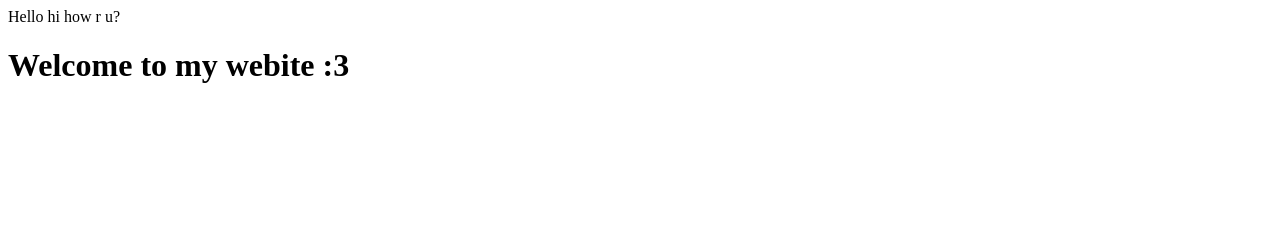
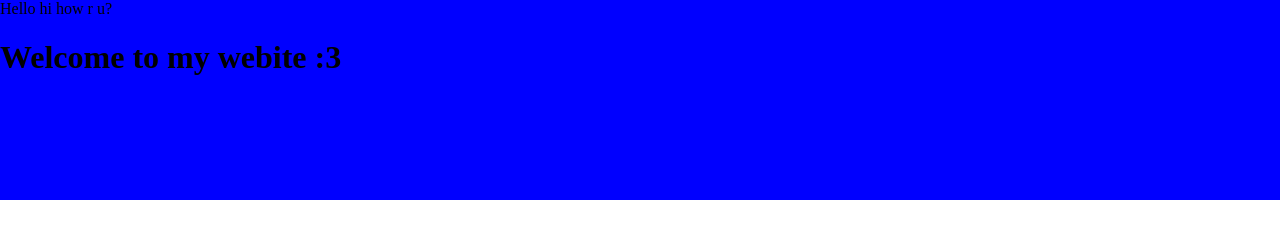
Before and after one commit to ekluthra/webdev, a plain HTML site: page index.html in a window 1280 px wide. Drawn offline with Linux system fonts and the light colour scheme.

Commit message:
added stylesheet

```diff
--- a/index.html
+++ b/index.html
@@ -2,9 +2,12 @@
 <html>
 	<head>
 		<title>Ekagra Luthra</title>
+		<link rel="stylesheet" type="text/css" href="style.css">
 	</head>
 	<body>
-		Hello hi how r u?
-		<h1>Welcome to my webite :3</h1>
+		<div class="section">
+			Hello hi how r u?
+			<h1>Welcome to my webite :3</h1>
+		</div>
 	</body>
 </html>
--- /dev/null
+++ b/style.scss
@@ -0,0 +1,8 @@
+.section{
+	background-color: blue;
+    height: 200px;
+    position: absolute;
+    top: 0;
+    left: 0;
+    width: 100%;
+}
```
Also changed, not shown: style.css (added), 1 other file.
